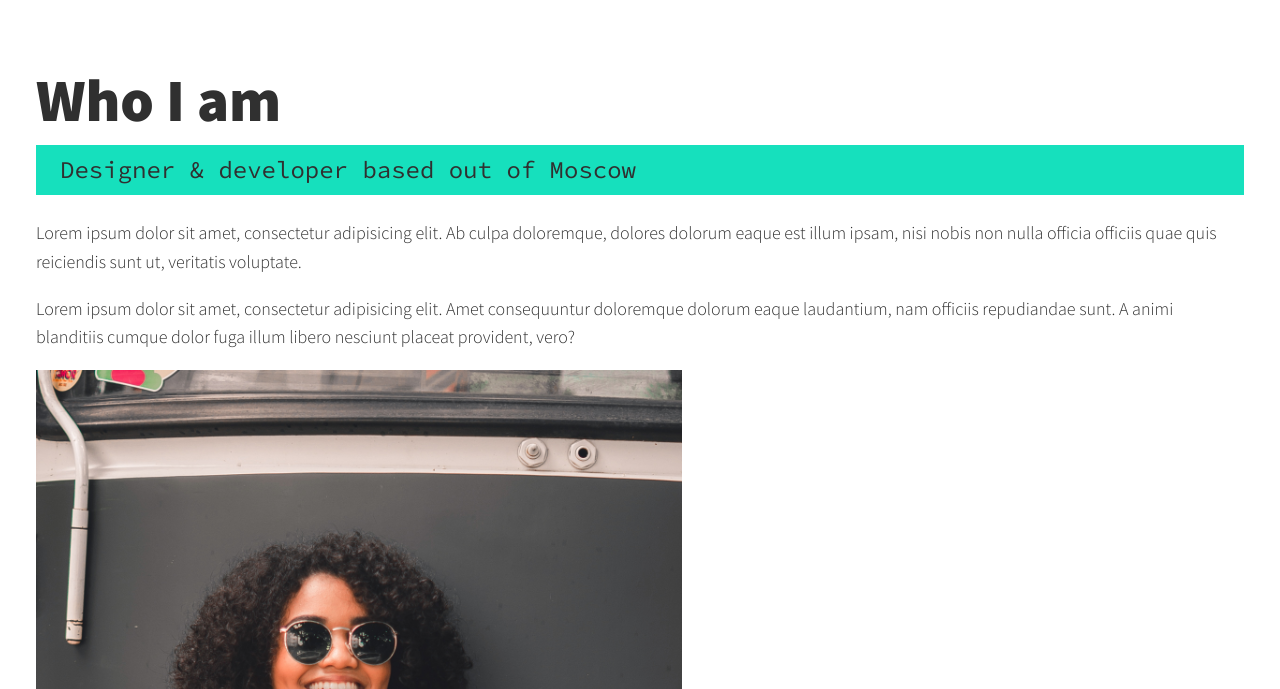
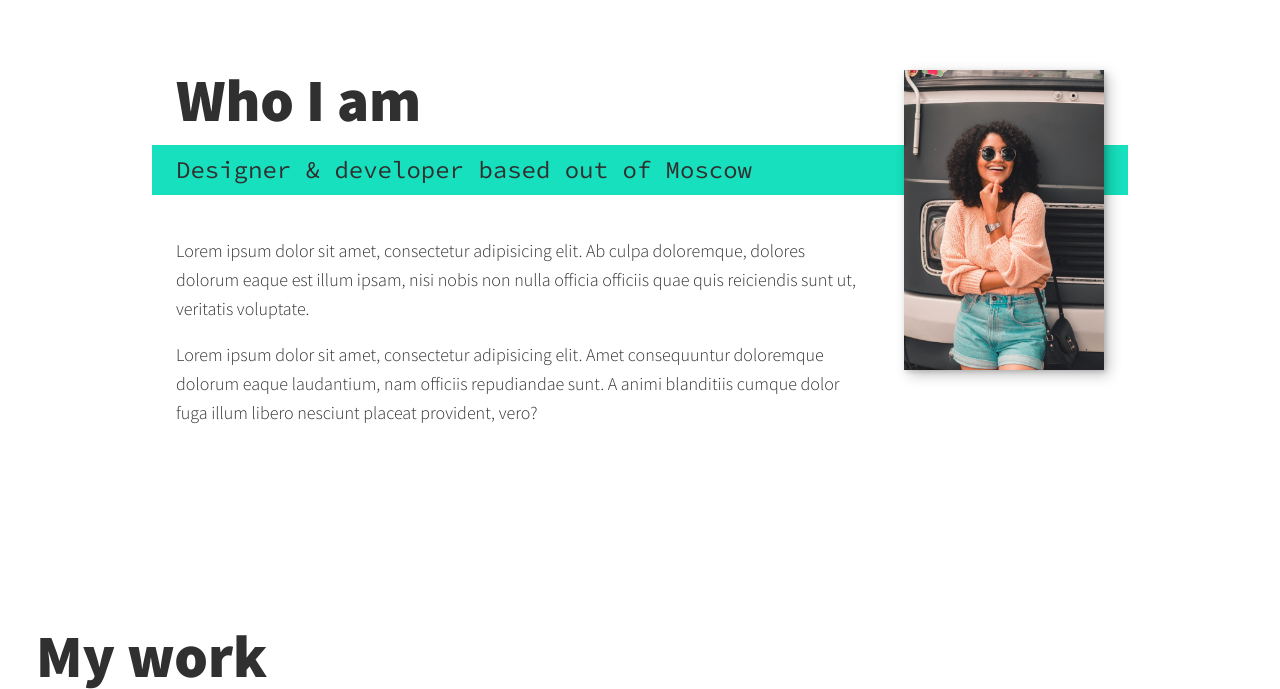
Before and after one commit to Jonesso/portfolio_site, a plain HTML site: page index.html in a window 1280 px wide. Shown: the part 1760-2449 px from the top of the page. Drawn offline with nearby package versions, Linux system fonts and the light colour scheme.

Commit message:
About me section style

```diff
--- a/css/style.css
+++ b/css/style.css
@@ -218,7 +218,7 @@ nav {
     .skills {
         display: flex;
         max-width: 1000px;
-        margin-left: auto;
+        margin-left: auto; /* to keep in center*/
         margin-right: auto;
     }
 
@@ -227,3 +227,46 @@ nav {
         margin-left: 2em;
     }
 }
+
+/* About me */
+
+.about-me {
+    max-width: 1000px;
+    margin: 0 auto; /* to keep in center*/
+}
+
+.about-me__img {
+    box-shadow: var(--bs);
+}
+
+@media (min-width: 600px) {
+    .about-me {
+        display: grid;
+        grid-template-columns: 1fr 200px; /* depends on image*/
+        grid-template-areas:
+                "title img"
+                "subtitle img"
+                "text img";
+        grid-column-gap: 2em;
+    }
+
+    .section__title--about {
+        grid-area: title;
+    }
+
+    .section__subtitle--about {
+        grid-column: 1/-1; /* from first till the last column */
+        grid-row: 2;
+        position: relative;
+        left: -1em;
+        width: calc(100% + 2em); /* to stretch on both sides */
+        padding-left: 1em;
+        padding-right: calc(200px + 4em); /* for text not to touch image */
+    }
+
+    .about-me__img {
+        grid-area: img;
+        position: relative;
+        z-index: 2;
+    }
+}
--- a/index.html
+++ b/index.html
@@ -88,7 +88,7 @@
             placeat provident, vero?</p>
     </div>
 
-    <img src="img/dev-jane-02.png" alt="woman leaning against a bus">
+    <img src="img/dev-jane-02.png" alt="woman leaning against a bus" class="about-me__img">
 </section>
 
 <!-- My Works -->
```
